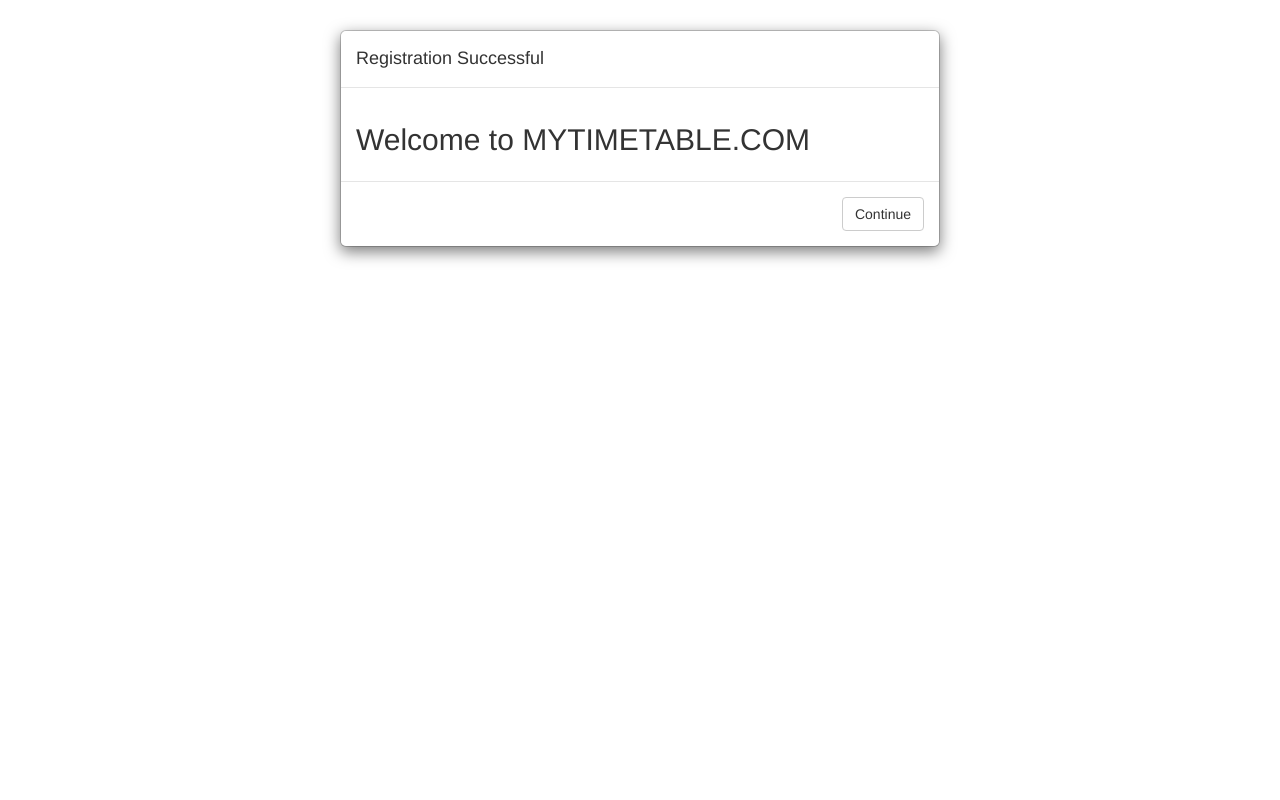
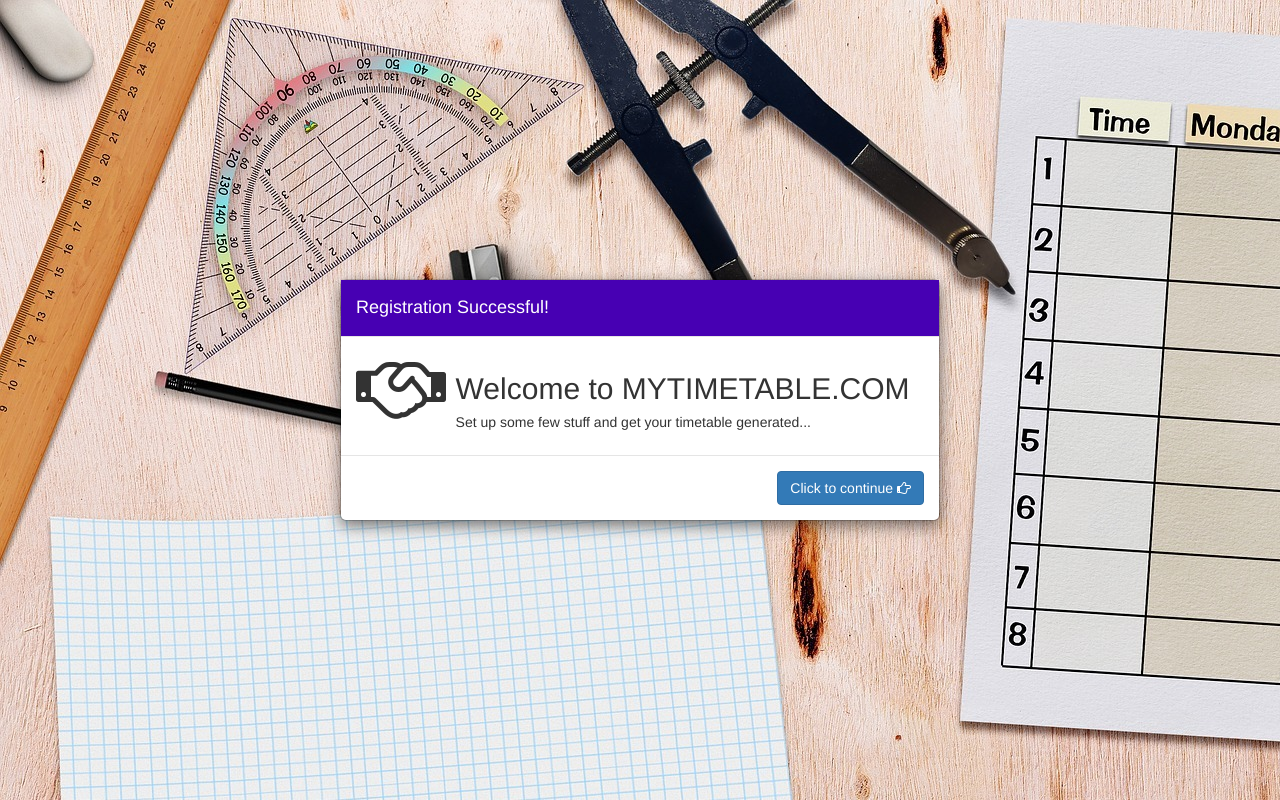
Before and after one commit to lasu-code/timetable, a Node server app: page /registration in a window 1280 px wide. Run offline with Node 20, Linux system fonts and the light colour scheme; some libraries are stand-ins or nearby versions.

Commit message:
modaled welcome page

```diff
--- a/app.js
+++ b/app.js
@@ -16,7 +16,7 @@ require("./config/passport");
 
 let app = express();
 
-let db = "mongodb://localhost:27017/timetable";
+let db = "mongodb://localhost:27017/timetable2";
 mongoose.Promise = global.Promise;
 mongoose.connect(db, { useNewUrlParser: true, useCreateIndex: true });
 
--- a/routes/index.js
+++ b/routes/index.js
@@ -45,7 +45,7 @@ router.get('/dashboard/subjects/edit/:id', timeTableController.oneSubjectPage);
 router.put('/dashboard/subjects/edit/:id', timeTableController.oneSubjectPost);
 router.delete('/dashboard/subjects/edit/:id', timeTableController.oneSubjectDelete);
 
-router.get('/dashboard/timetable', timeTableController.timetable);
+router.get('/timetable', timeTableController.timetable);
 router.post('dashboard/createTimeTable', timeTableController.createTimeTable);
 
 
--- a/views/partials/sidebar.ejs
+++ b/views/partials/sidebar.ejs
@@ -4,7 +4,7 @@
         <li class=<%= (activeNav == 'home') ? 'active': '' %>><a href="/dashboard"><span class="fa fa-home"></span> Home</a></li>
         <li class=<%= (activeNav == 'class') ? 'active': '' %>><a href="/dashboard/classes"><span class="fa fa-desktop"></span>  Manage Class</a></li>
         <li class=<%= (activeNav == 'subject') ? 'active': '' %>><a href="/dashboard/subjects"><span class="fa fa-book"></span>  Manage Subjects</a></li>
-        <li class=<%= (activeNav == 'timetable') ? 'active': '' %>><a href="/dashboard/timetable"><span class="fa fa-list-alt"></span>  Manage Timetable</a></li>
+        <li class=<%= (activeNav == 'timetable') ? 'active': '' %>><a href="/timetable"><span class="fa fa-list-alt"></span>  Manage Timetable</a></li>
         <li><a href="#new"><span class="fa fa-file-pdf-o"></span> Download as pdf</a></li>
     </ul><br>
     <div class="input-group">
--- a/views/registration.ejs
+++ b/views/registration.ejs
@@ -39,6 +39,33 @@
             border-color: transparent;
             color: #fff !important;
         }
+        body {
+            background-image: url(img/chicago.jpg);
+            background-size: auto;
+            border-image-repeat: repeat;
+        }
+        .modal {
+            text-align: center;
+            padding: 0!important;
+        }
+
+        .modal:before {
+            content: '';
+            display: inline-block;
+            height: 100%;
+            vertical-align: middle;
+            margin-right: -4px;
+        }
+
+        .modal-dialog {
+            display: inline-block;
+            text-align: left;
+            vertical-align: middle;
+        }
+        .modal-header{
+            background-color: #4700b3;
+            color: #fff;
+        }
     </style>
 </head>
 
@@ -51,14 +78,24 @@
             <div class="modal-content">
                 <div class="modal-header">
 
-                    <h4 class="modal-title">Registration Successful</h4>
+                    <h4 class="modal-title">Registration Successful! </h4>
                 </div>
                 <div class="modal-body">
-                    <h2>Welcome to MYTIMETABLE.COM</h2>
+                    <div class="row">
+                        <div class="col-sm-2">
+                            <span class="fa fa-handshake-o fa-5x"></span>
+                        </div>
+                        <div class="col-sm-10">
+                            <h2>Welcome to MYTIMETABLE.COM </h2>
+                            <h5>Set up some few stuff and get your timetable generated...</h5>
+
+                        </div>
+                    </div>
 
                 </div>
                 <div class="modal-footer">
-                    <a href="/dashboard"><button type="submit" class="btn btn-default" data-dismiss="modal">Continue</button></a>
+                    <a href="/dashboard"><button type="submit" class="btn btn-primary" data-dismiss="modal">Click to
+                            continue <span class="fa fa-hand-o-right"></span></button></a>
 
                 </div>
             </div>
@@ -67,9 +104,9 @@
     </div>
     </div>
 
-        <script src="/assets/ajax.googleapis.com/ajax/libs/jquery/1.12.0/jquery.min.js"></script>
-        <script src="/assets/maxcdn.bootstrapcdn.com/bootstrap/3.3.6/js/bootstrap.min.js"></script>
-        <script src="/js/script.js"></script>
+    <script src="/assets/ajax.googleapis.com/ajax/libs/jquery/1.12.0/jquery.min.js"></script>
+    <script src="/assets/maxcdn.bootstrapcdn.com/bootstrap/3.3.6/js/bootstrap.min.js"></script>
+    <script src="/js/script.js"></script>
 </body>
 
 </html>
--- a/views/student.ejs
+++ b/views/student.ejs
@@ -40,9 +40,11 @@
                 <% for (let i = 0; i < classes.length; i++)  {  %>
                     <option><%= classes[i].name %></option>
                 <% } %>
-      </select>
+            </select>
         </div>
+
         <div class="col-sm-5"> <button type="button" class="btn btn-primary btn-block">Generate Timetable</button> </div><br><br>
+
     </div>
 
 </body>
```
Also changed, not shown: views/subjectone.ejs (+8 -0 lines), views/timetable.ejs (+3 -4 lines), 1 other file.
